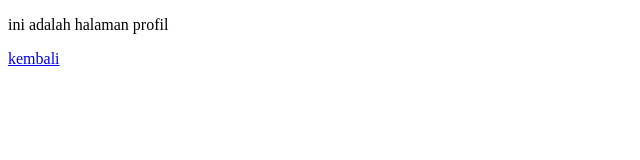
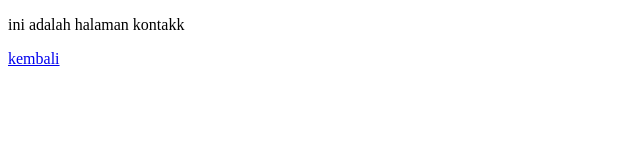
Before and after one commit to Firlans/pemrograman-web-1, a plain HTML site: page pertemuan-5/kontak.html in a window 1280 px wide. Shown: the full height of the page, 0-640 px from the left. Drawn offline with Linux system fonts and the light colour scheme.

Commit message:
fix pert 8

```diff
--- a/pertemuan-5/kontak.html
+++ b/pertemuan-5/kontak.html
@@ -6,7 +6,7 @@
     <title>Firlan Syah || Kontak</title>
 </head>
 <body>
-    <p>ini adalah halaman profil</p>
+    <p>ini adalah halaman kontakk</p>
     <a href="home.html">kembali</a>
 </body>
 </html>
```
